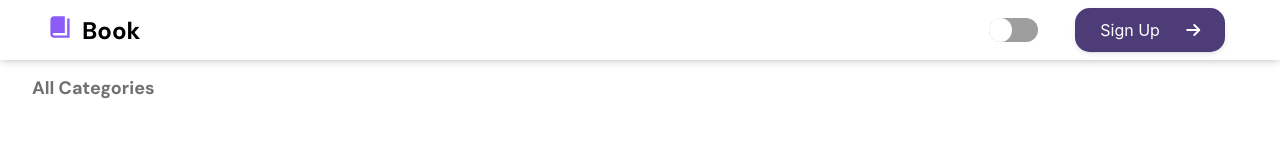
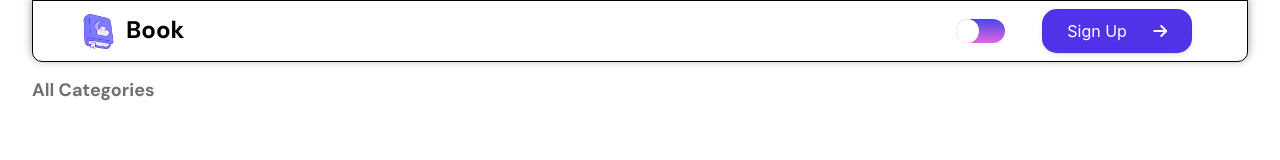
Before and after one commit to namishagurunani/Bookapp, a plain HTML site: page index.html in a window 1280 px wide. Drawn offline with Linux system fonts and the light colour scheme; no server answers.

Commit message:
Project Completed

```diff
--- a/index.html
+++ b/index.html
@@ -5,14 +5,11 @@
     <meta name="viewport" content="width=device-width, initial-scale=1.0">
     <title>Book App</title>
     <link rel="stylesheet" href="./style.css">
-    <link rel="icon" href="./book.svg">
 </head>
 <body>
     <nav>
         <div class="logo">
-            <svg width="24" height="24" viewBox="0 0 20 20" xmlns="http://www.w3.org/2000/svg">
-                <path fill="#8b5cf6" d="M16 3h2v16H5c-1.66 0-3-1.34-3-3V4c0-1.66 1.34-3 3-3h9v14H5c-.55 0-1 .45-1 1s.45 1 1 1h11V3z"/>
-            </svg>
+           <img src="8235773.png" alt="" height="35px" width="35px">
             <h2>Book</h2>
         </div>
         <div class="toggle">
@@ -20,12 +17,12 @@
                 <input type="checkbox">
                 <span class="slider round"></span>
             </label>
-            <button>Sign Up
+            <button id="signUpButton">Sign Up
                 <i class="fa-solid fa-arrow-right"></i>
             </button>
         </div>
     </nav>
-    <!-- section - book catagories  -->
+    <!-- section for book catagories  -->
     <section class="booksContainer">
         <aside>
             <p class="categories">All Categories</p>
@@ -38,14 +35,9 @@
     </section>
     <dialog class="mydialog">
         <div class="modal">
-
-
-
         </div>
     </dialog>
-    <!-- script file  -->
     <script src="./script.js"></script>
-    <!-- font awesome  -->
     <script src="https://kit.fontawesome.com/bfe5da5748.js" crossorigin="anonymous"></script>
 </body>
 </html>
--- /dev/null
+++ b/signup.css
@@ -0,0 +1,291 @@
+@import url('https://fonts.googleapis.com/css2?family=DM+Sans:opsz,wght@9..40,400;9..40,500;9..40,600;9..40,700;9..40,800;9..40,900;9..40,1000&display=swap');
+*{
+    margin: 0;
+    padding: 0;
+    box-sizing: border-box;
+    font-family: 'DM Sans', sans-serif;
+}
+* {
+scrollbar-width: thin;
+scrollbar-color: #745fdd #ffffff;
+}
+*::-webkit-scrollbar {
+width: 14px;
+}
+
+*::-webkit-scrollbar-track {
+background: #ffffff;
+}
+
+*::-webkit-scrollbar-thumb {
+background-color: #745fdd;
+border-radius: 10px;
+border: 3px solid #ffffff;
+}
+.dark{
+    background-color: #111;
+    transition: 0.5s;
+}
+
+.dark {
+scrollbar-color: #506ff8 #111;
+}
+
+.dark::-webkit-scrollbar-track {
+background: #111;
+}
+
+.dark::-webkit-scrollbar-thumb {
+background-color: #745fdd;
+border: 3px solid #111;
+}
+
+
+nav .logo{
+    display: flex;
+    gap: 10px;
+}
+.toggle{
+    width: 250px;
+    display: flex;
+    justify-content: space-around;
+    align-items: center;
+}
+
+/* Toggle button */
+.switch {
+    position: relative;
+    display: inline-block;
+    width: 49px;
+    height: 24px;
+}
+.switch input {
+    opacity: 0;
+    width: 0;
+    height: 0;
+}
+.slider {
+    position: absolute;
+    cursor: pointer;
+    top: 0;
+    left: 0;
+    right: 0;
+    bottom: 0;
+    background-image: linear-gradient(rgb(71, 71, 232),rgb(227, 101, 227));
+    -webkit-transition: .4s;
+    transition: .4s;
+}
+.slider:before {
+    position: absolute;
+    content: "";
+    height: 24px;
+    width: 23px;
+    left: 0;
+    right: 0;
+    bottom: 0;
+    background-color: white;
+    -webkit-transition: .4s;
+    transition: .4s;
+}
+.dark .slider:before{
+    background-color: black;
+}
+input:checked + .slider {
+    background-color: #9ad1ff;
+}
+input:focus + .slider {
+    box-shadow: 0 0 1px #9ad1ff;
+}
+input:checked + .slider:before {
+    -webkit-transform: translateX(26px);
+    -ms-transform: translateX(26px);
+    transform: translateX(26px);
+}
+/* Rounded sliders */
+.slider.round {
+    border-radius: 34px;
+}
+.slider.round:before {
+    border-radius: 50%;
+}
+#signUpButton {
+  appearance: button;
+  backface-visibility: hidden;
+  background-color: #4F2EE8;
+  border-radius: 15px;
+  border-width: 0;
+  box-shadow: rgba(50, 50, 93, .1) 0 0 0 1px inset,rgba(50, 50, 93, .1) 0 2px 5px 0,rgba(0, 0, 0, .07) 0 1px 1px 0;
+  box-sizing: border-box;
+  color: #fff;
+  cursor: pointer;
+  font-family: -apple-system,system-ui,"Segoe UI",Roboto,"Helvetica Neue",Ubuntu,sans-serif;
+  font-size: 100%;
+  height: 44px;
+  line-height: 1.15;
+  margin-left: 1.5rem;
+  outline: none;
+  overflow: hidden;
+  padding: 0 25px;
+  position: relative;
+  text-align: center;
+  text-transform: none;
+  transform: translateZ(0);
+  transition: all .2s,box-shadow .08s ease-in;
+  user-select: none;
+  -webkit-user-select: none;
+  touch-action: manipulation;
+  width: 150px;
+  display: flex;
+  justify-content: space-between;
+  align-items: center;
+}
+button:disabled {
+  cursor: default;
+}
+#signUpButton:focus {
+  box-shadow: rgba(50, 50, 93, .1) 0 0 0 1px inset, rgba(50, 50, 93, .2) 0 6px 15px 0, rgba(0, 0, 0, .1) 0 2px 2px 0, rgba(50, 151, 211, .3) 0 0 0 4px;
+}
+#signUpButton:hover{
+    background-color: rgb(212, 203, 76);
+    color: black;
+}
+nav{
+    padding: 0.5rem 3rem;
+    margin: 0 2rem;
+    border: 1px solid black;
+    border-bottom-left-radius: 10px;
+    border-bottom-right-radius: 10px;
+    display: flex;
+    justify-content: space-between;
+    align-items: center;
+    flex-wrap: wrap;
+    box-shadow: 0px -2px 10px 0px rgba(0, 0, 0, 0.411);
+    position: sticky;
+    top: 0;
+    right: 0;
+    left: 0;
+    background-color: white;
+    z-index: 10;
+}
+.dark nav{
+    background-color: #191b1d;
+}
+.dark nav h2{
+    color: white;
+}
+.booksContainer{
+    display: flex;
+}
+aside{
+    width: 27%;
+    min-width: 200px;
+    height: 90vh;
+    overflow-y: scroll;
+    /* border: 2px solid red; */
+}
+.dark aside {
+scrollbar-color: #506ff8 #111;
+}
+
+.dark aside::-webkit-scrollbar-track {
+background: #111;
+}
+
+.dark aside::-webkit-scrollbar-thumb {
+background-color: #745fdd;
+border: 3px solid #111;
+}
+body{
+    background-color: #5132E8;
+}
+.login {
+    font-family: Arial, sans-serif;
+    display: flex;
+    justify-content: center;
+    align-items: center;
+    height: 100vh;
+    margin: 0;
+}
+
+.login-container {
+    background-color: #fff;
+    border-radius: 12px;
+    box-shadow: 0 0 10px rgba(0, 0, 0, 0.1);
+    padding: 40px 30px;
+    text-align: center;
+    width: 400px;
+}
+
+h2 {
+    margin: 0;
+}
+
+form {
+    display: flex;
+    flex-direction: column;
+}
+
+input {
+    padding: 10px;
+    margin: 10px 0;
+    border: 2px solid #000000;
+    border-radius: 20px;
+}
+form input::placeholder{
+    font-weight: 800;
+    color: #000000;
+}
+
+#animated-button {
+    background-color: #000000;
+    color: #fff;
+    border: none;
+    border-radius: 20px;
+    padding: 10px;
+    cursor: pointer;
+    transition: background-color 0.3s ease;
+    margin-top: 7px;
+}
+
+#animated-button:hover {
+    background-image: linear-gradient(blue,purple);
+}
+#signin{
+    text-decoration: none;
+    color: gray;
+}
+#signin:hover{
+ color: blue;
+}
+.dark input::placeholder {
+    color: white;
+}
+/* Animation for input boxes */
+input {
+    padding: 10px;
+    margin: 10px 0;
+    border: 2px solid #000000;
+    border-radius: 20px;
+}
+
+input::placeholder {
+    font-weight: 800;
+    color: #000000;
+}
+
+/* Define the sliding animation */
+@keyframes slideIn {
+    0% {
+        transform:rotate(0.5turn);
+        opacity: 0;
+    }
+    100% {
+        transform: rotate(1.6turn);
+        opacity: 1;
+    }
+}
+
+/* Apply the animation to input elements */
+input {
+    animation: slideIn 0.5s ease-in-out;
+}
--- a/style.css
+++ b/style.css
@@ -71,7 +71,7 @@ nav .logo{
     left: 0;
     right: 0;
     bottom: 0;
-    background-color: #9e9e9e;
+    background-image: linear-gradient(rgb(71, 71, 232),rgb(227, 101, 227));
     -webkit-transition: .4s;
     transition: .4s;
 }
@@ -111,7 +111,7 @@ input:checked + .slider:before {
 button {
   appearance: button;
   backface-visibility: hidden;
-  background-color: rgb(77, 60, 119);
+  background-color: #5132E8;
   border-radius: 15px;
   border-width: 0;
   box-shadow: rgba(50, 50, 93, .1) 0 0 0 1px inset,rgba(50, 50, 93, .1) 0 2px 5px 0,rgba(0, 0, 0, .07) 0 1px 1px 0;
@@ -146,11 +146,15 @@ button:focus {
   box-shadow: rgba(50, 50, 93, .1) 0 0 0 1px inset, rgba(50, 50, 93, .2) 0 6px 15px 0, rgba(0, 0, 0, .1) 0 2px 2px 0, rgba(50, 151, 211, .3) 0 0 0 4px;
 }
 button:hover{
-    background-color: rgb(225, 152, 152);
+  background-color: rgb(212, 203, 76);
     color: black;
 }
 nav{
     padding: 0.5rem 3rem;
+    margin: 0 2rem;
+    border: 1px solid black;
+    border-bottom-left-radius: 10px;
+    border-bottom-right-radius: 10px;
     display: flex;
     justify-content: space-between;
     align-items: center;
@@ -175,9 +179,8 @@ nav{
 aside{
     width: 27%;
     min-width: 200px;
-    height: 90vh;
+    height: 60vh;
     overflow-y: scroll;
-    /* border: 2px solid red; */
 }
 .dark aside {
 scrollbar-color: #506ff8 #111;
@@ -208,13 +211,12 @@ main{
     align-items: center;
 }
 
+
 .categories{
     padding: 1rem 2rem;
     font-weight: 700;
     font-size:18px;
     color: rgba(0, 0, 0, 0.562);
-
-    /* text-transform: capitalize; */
 }
 .dark .categories{
     color: rgb(109, 108, 108);
@@ -229,7 +231,7 @@ main{
 }
 .book{
     position: relative;
-    width: 225px;
+    width: 255px;
     height: 350px;
     display: flex;
     flex-direction: column;
@@ -241,7 +243,7 @@ main{
 .view{
     width: 100%;
     height: 60px;
-    background-color: rgb(233, 184, 36);
+    background-color: rgb(196, 103, 96);
     position: absolute;
     bottom: 90px;
     overflow: hidden;
@@ -425,3 +427,8 @@ main{
     font-size: 14px;
     display: block;
 }
+/* styles.css */
+body {
+  height: 100vh;
+  margin: 0;
+}
```
Also changed, not shown: script.js (+11 -14 lines), signup.html (added, +45 -0 lines), signup.js (added, +55 -0 lines), 8235773.png (added), book.svg (deleted).
